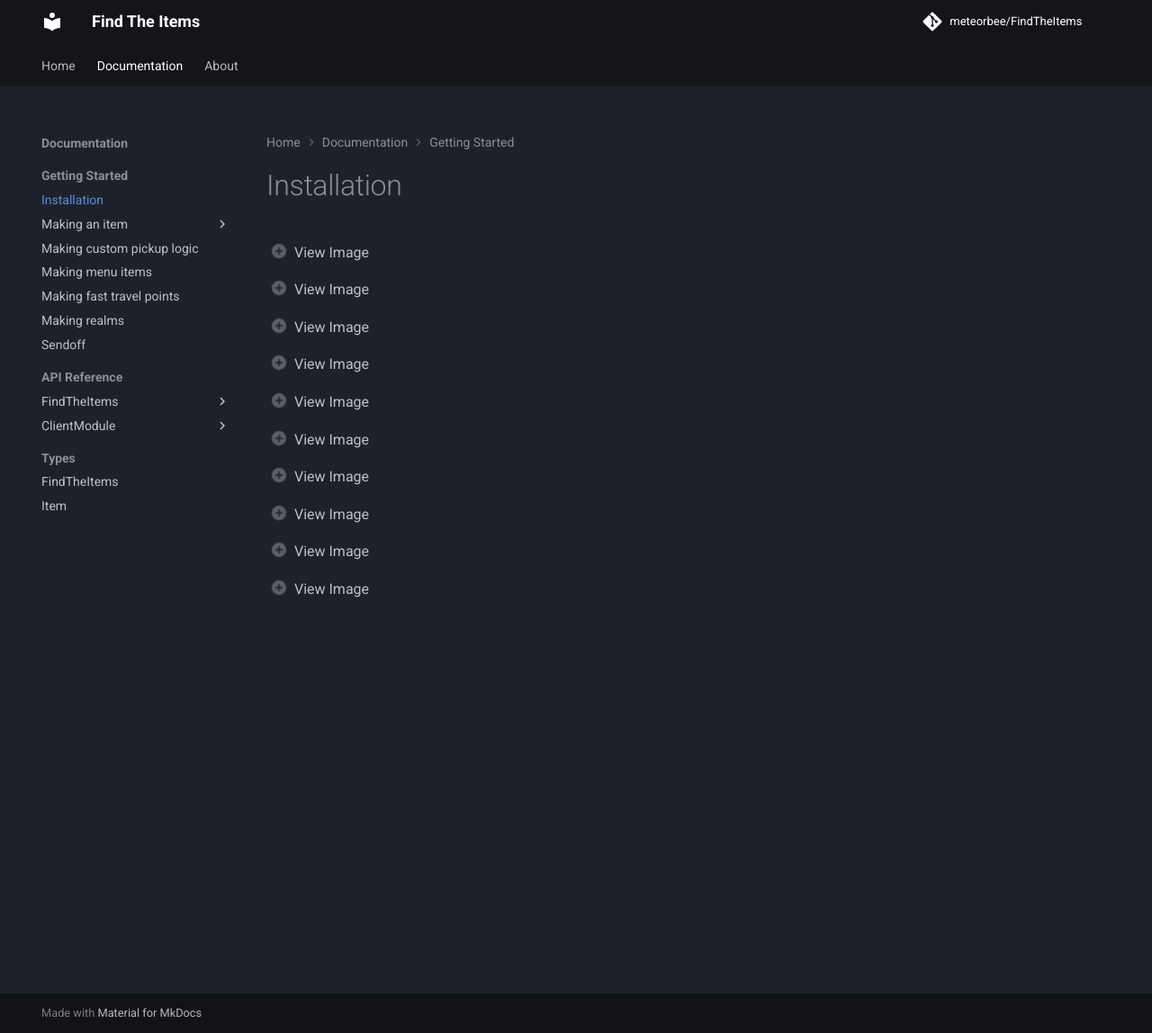
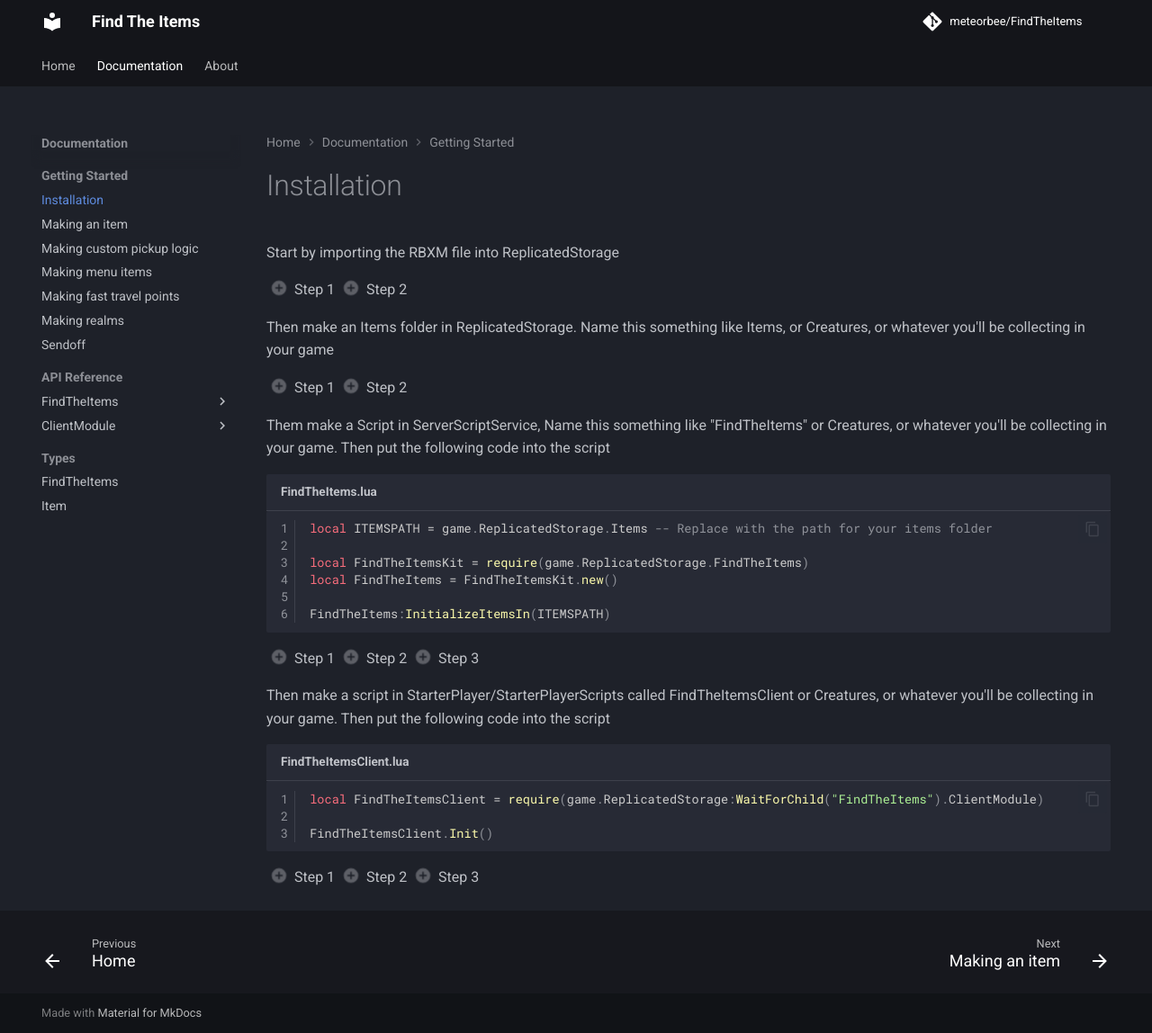
Before and after one commit to meteorbee/FindTheItems, an MkDocs documentation site: the page built from docs/GettingStarted/installation.md, in a window 1280 px wide and 1148 px high. Shown: the whole window at 90% size. Built offline with MkDocs 1.6.1 and Material for MkDocs 9.7.7, drawn with Linux system fonts in a browser that asks for light colours; comment, search, counter and statistics services are not loaded.

Commit message:
update :D

````diff
--- a/docs/GettingStarted/installation.md
+++ b/docs/GettingStarted/installation.md
@@ -1,49 +1,54 @@
-(1) View Image
+Start by importing the RBXM file into ReplicatedStorage
+
+(1) Step 1
+(2) Step 2
 { .annotate }
 
 1. ![Guide](../Resources/Installation-1.png)
+2. ![Guide](../Resources/Installation-2.png)
 
-(1) View Image
-{ .annotate }
+Then make an Items folder in ReplicatedStorage. Name this something like Items, or Creatures, or whatever you'll be collecting in your game
 
-1. ![Guide](../Resources/Installation-2.png)
-
-(1) View Image
+(1) Step 1
+(2) Step 2
 { .annotate }
 
 1. ![Guide](../Resources/Installation-3.png)
+2. ![Guide](../Resources/Installation-4.png)
 
-(1) View Image
-{ .annotate }
+Them make a Script in ServerScriptService, Name this something like "FindTheItems" or Creatures, or whatever you'll be collecting in your game. Then put the following code into the script
 
-1. ![Guide](../Resources/Installation-4.png)
+```luau title="FindTheItems.lua" linenums="1"
+local ITEMSPATH = game.ReplicatedStorage.Items -- Replace with the path for your items folder
 
-(1) View Image
+local FindTheItemsKit = require(game.ReplicatedStorage.FindTheItems)
+local FindTheItems = FindTheItemsKit.new()
+
+FindTheItems:InitializeItemsIn(ITEMSPATH)
+```
+
+(1) Step 1
+(2) Step 2
+(3) Step 3
 { .annotate }
 
 1. ![Guide](../Resources/Installation-5.png)
+2. ![Guide](../Resources/Installation-6.png)
+3. ![Guide](../Resources/Installation-7.png)
 
-(1) View Image
-{ .annotate }
+Then make a script in StarterPlayer/StarterPlayerScripts called FindTheItemsClient or Creatures, or whatever you'll be collecting in your game. Then put the following code into the script
 
-1. ![Guide](../Resources/Installation-6.png)
+```luau title="FindTheItemsClient.lua" linenums="1"
+local FindTheItemsClient = require(game.ReplicatedStorage:WaitForChild("FindTheItems").ClientModule)
 
-(1) View Image
-{ .annotate }
+FindTheItemsClient.Init()
+```
 
-1. ![Guide](../Resources/Installation-7.png)
-
-(1) View Image
+(1) Step 1
+(2) Step 2
+(3) Step 3
 { .annotate }
 
 1. ![Guide](../Resources/Installation-8.png)
-
-(1) View Image
-{ .annotate }
-
-1. ![Guide](../Resources/Installation-9.png)
-
-(1) View Image
-{ .annotate }
-
-1. ![Guide](../Resources/Installation-10.png)
+2. ![Guide](../Resources/Installation-9.png)
+3. ![Guide](../Resources/Installation-10.png)
--- a/mkdocs.yml
+++ b/mkdocs.yml
@@ -12,6 +12,7 @@ theme:
   features:
     - navigation.tabs
     - navigation.sections
+    - navigation.footer
     - navigation.top
     - navigation.path
     - content.tooltips
@@ -22,7 +23,6 @@ theme:
     - search.highlight
     - search.share
     - search.suggest
-    - toc.follow
   palette:
     - scheme: slate
       primary: black
@@ -33,9 +33,7 @@ nav:
   - Documentation:
     - Getting Started:
       - Installation: GettingStarted/installation.md
-      - Making an item:
-        - Item structure: GettingStarted/MakingAnItem/item-structure.md
-        - Item setup: GettingStarted/MakingAnItem/item-setup.md
+      - Making an item: GettingStarted/making-an-item.md
       - Making custom pickup logic: GettingStarted/making-custom-pickup-logic.md
       - Making menu items: GettingStarted/making-menu-items.md
       - Making fast travel points: GettingStarted/making-fast-travel-points.md
@@ -59,7 +57,8 @@ nav:
         - Item: Types/item.md
 
   - About:
-    - Capabilities: capabilities.md
+    - Capabilities: About/capabilities.md
+    - Patch Notes: About/changelogs.md
 plugins:
   - glightbox
 markdown_extensions:
````
Also changed, not shown: docs/index.md (+5 -6 lines), docs/About/capabilities.md (added), docs/About/changelogs.md (renamed from docs/changelogs.md), docs/GettingStarted/MakingAnItem/item-setup.md (deleted), docs/GettingStarted/MakingAnItem/item-structure.md (deleted), docs/GettingStarted/making-an-item.md (added).
